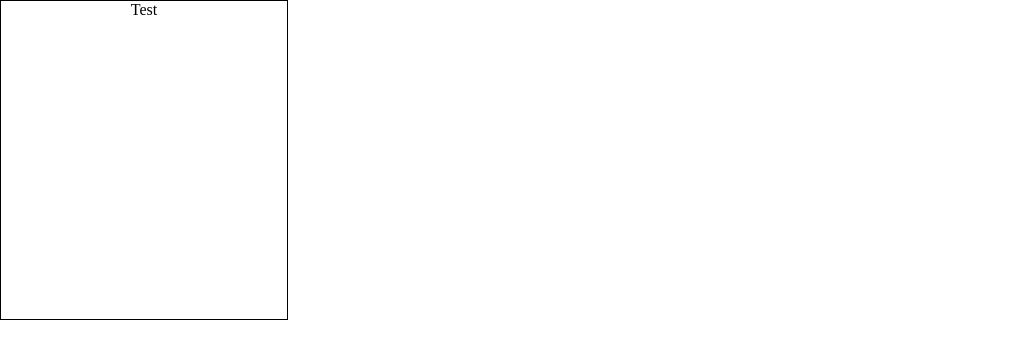
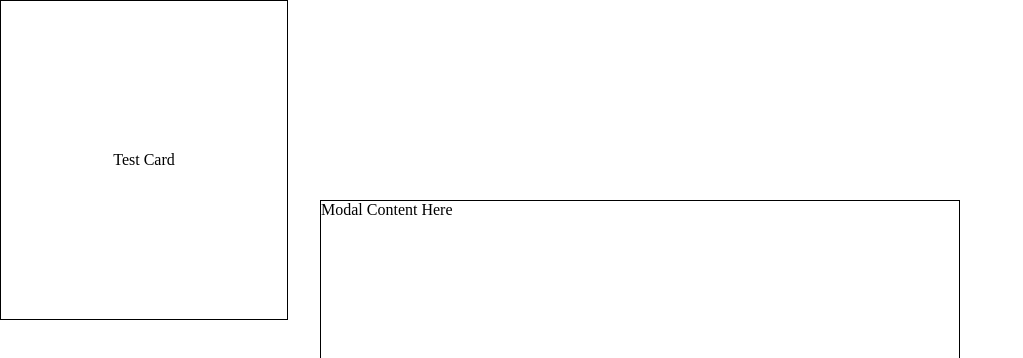
Before and after one commit to T0raT/CS391FinalProject, a React (Vite) app: page / in a window 1280 px wide. Shown: the top 358 px of the page, without its empty margins (0-1023 px from the left). Built offline with nearby package versions, Linux system fonts and the light colour scheme.

Commit message:
Separated ProductCard into an actual component

```diff
--- a/src/App.jsx
+++ b/src/App.jsx
@@ -1,14 +1,6 @@
 import styled from 'styled-components'
+import {ProductCard} from "./components/ProductCard.jsx";
 
-
-const Card = styled.div`
-    width: 100%;
-    max-width: 18rem;
-    height: 20rem;
-    border: 1px solid black;
-    text-align: center;
-    cursor: pointer;
-`
 
 const FlexMain = styled.main`
     display: flex;
@@ -18,10 +10,7 @@ const FlexMain = styled.main`
 
 
 
-function openModal() {
-  // Open the recepie sepcific modal here
 
-}
 
 function App() {
 
@@ -32,8 +21,7 @@ function App() {
       </header>
       <FlexMain>
         {/* All reciepie cards are rendered here */}
-
-        <Card onClick={openModal}>Test</Card>
+        <ProductCard />
       </FlexMain>
       </>
   )
--- /dev/null
+++ b/src/components/ProductCard.jsx
@@ -0,0 +1,41 @@
+import styled from "styled-components";
+
+function openModal() {
+  // Open the recepie sepcific modal here
+
+}
+
+const Card = styled.div`
+    display: flex;
+    position: relative;
+    flex-direction: column;
+    justify-content: center;
+    align-items: center;
+    width: 100%;
+    max-width: 18rem;
+    height: 20rem;
+    border: 1px solid black;
+    cursor: pointer;
+`
+
+const ModalDiv = styled.div`
+    display: inline;
+    position: fixed;
+    top: 50%;
+    left: 50%;
+    transform: translate(-50%, -50%);
+    width: 50%;
+    height: 50%;
+    background-color: white;
+    z-index: 1000;
+    border: 1px solid black;
+
+`
+
+export const ProductCard = () => {
+  return (
+      <Card onClick={openModal}>Test Card
+        <ModalDiv id="ModalDiv">Modal Content Here</ModalDiv>
+      </Card>
+  )
+}
```
